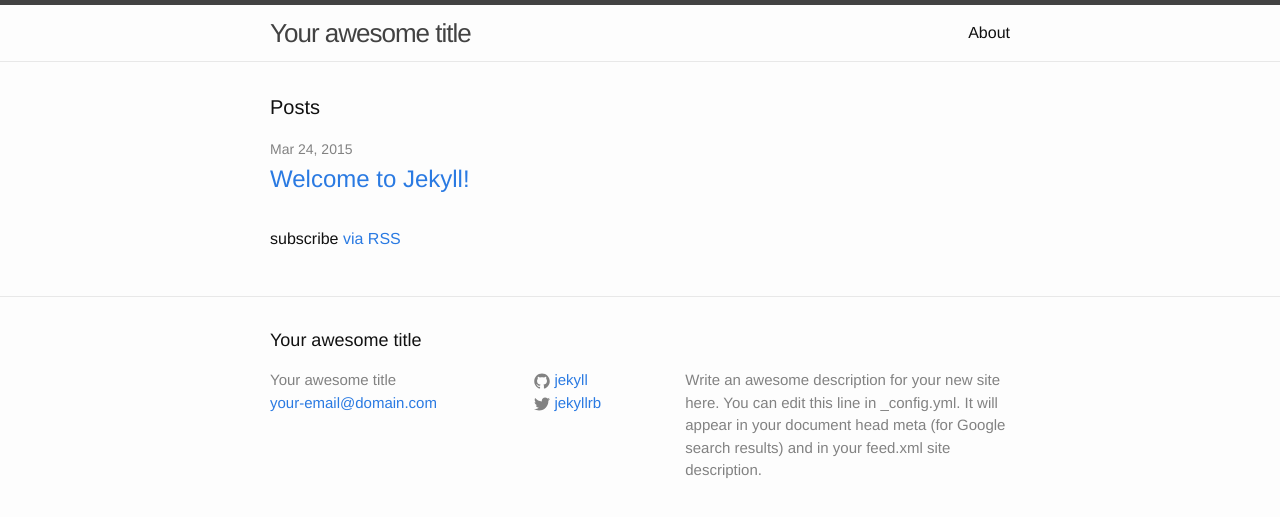
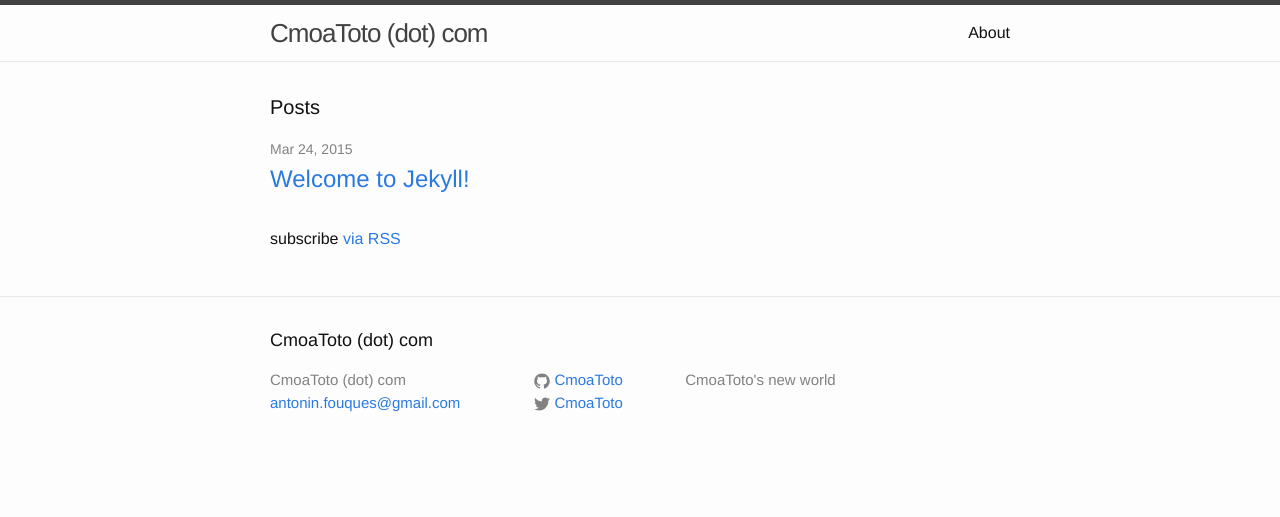
Before and after one commit to CmoaToto/cmoatoto.github.io, a Jekyll site: the page built from index.html, in a window 1280 px wide. Shown: the top 517 px of the page. Built offline with Jekyll 4.4.1, drawn with Linux system fonts in a browser that asks for light colours.

Commit message:
Change basic config

```diff
--- a/_config.yml
+++ b/_config.yml
@@ -1,14 +1,12 @@
 # Site settings
-title: Your awesome title
-email: your-email@domain.com
+title: CmoaToto (dot) com
+email: antonin.fouques@gmail.com
 description: > # this means to ignore newlines until "baseurl:"
-  Write an awesome description for your new site here. You can edit this
-  line in _config.yml. It will appear in your document head meta (for
-  Google search results) and in your feed.xml site description.
+    CmoaToto's new world
 baseurl: "" # the subpath of your site, e.g. /blog/
-url: "http://yourdomain.com" # the base hostname & protocol for your site
-twitter_username: jekyllrb
-github_username:  jekyll
+url: "http://cmoatoto.com" # the base hostname & protocol for your site
+twitter_username: CmoaToto
+github_username:  CmoaToto
 
 # Build settings
 markdown: kramdown
```
